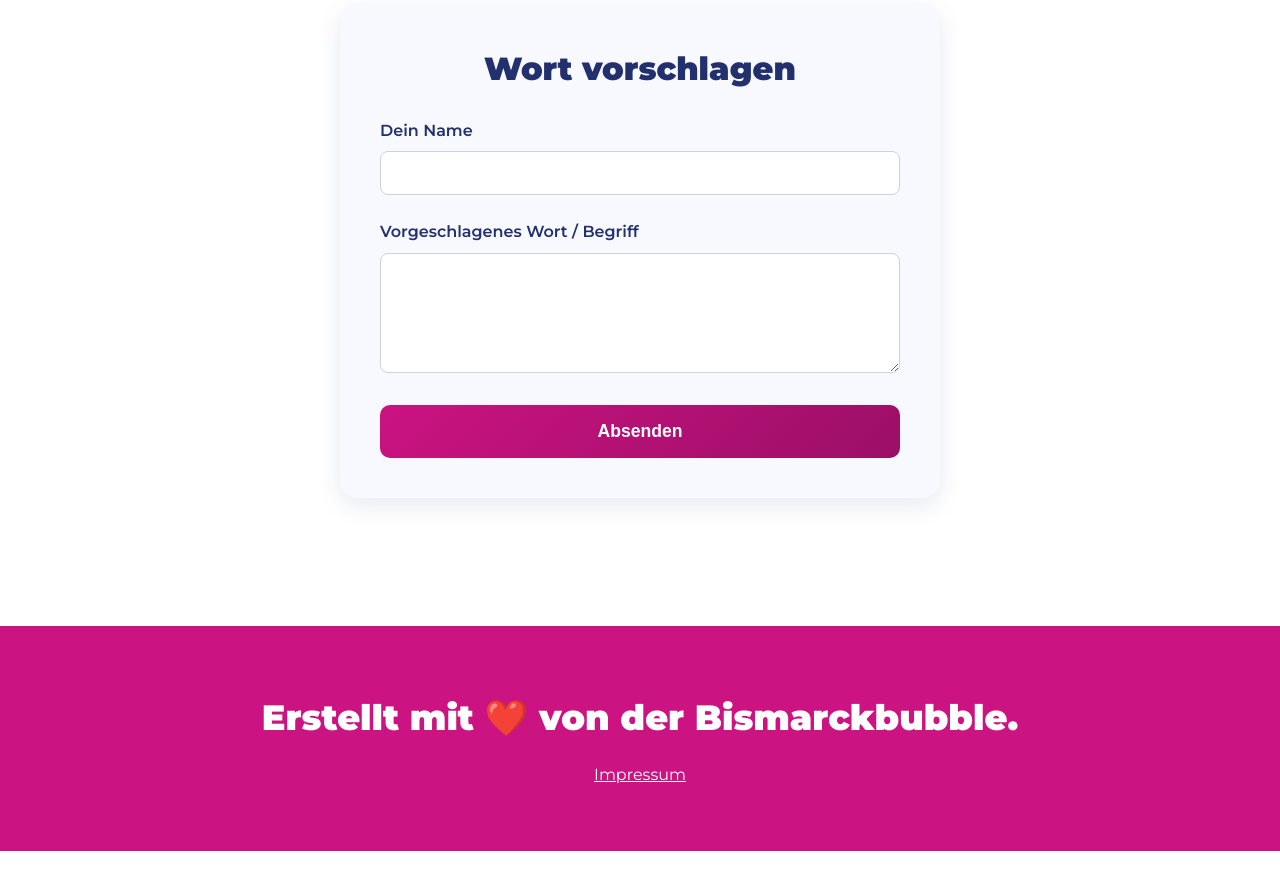
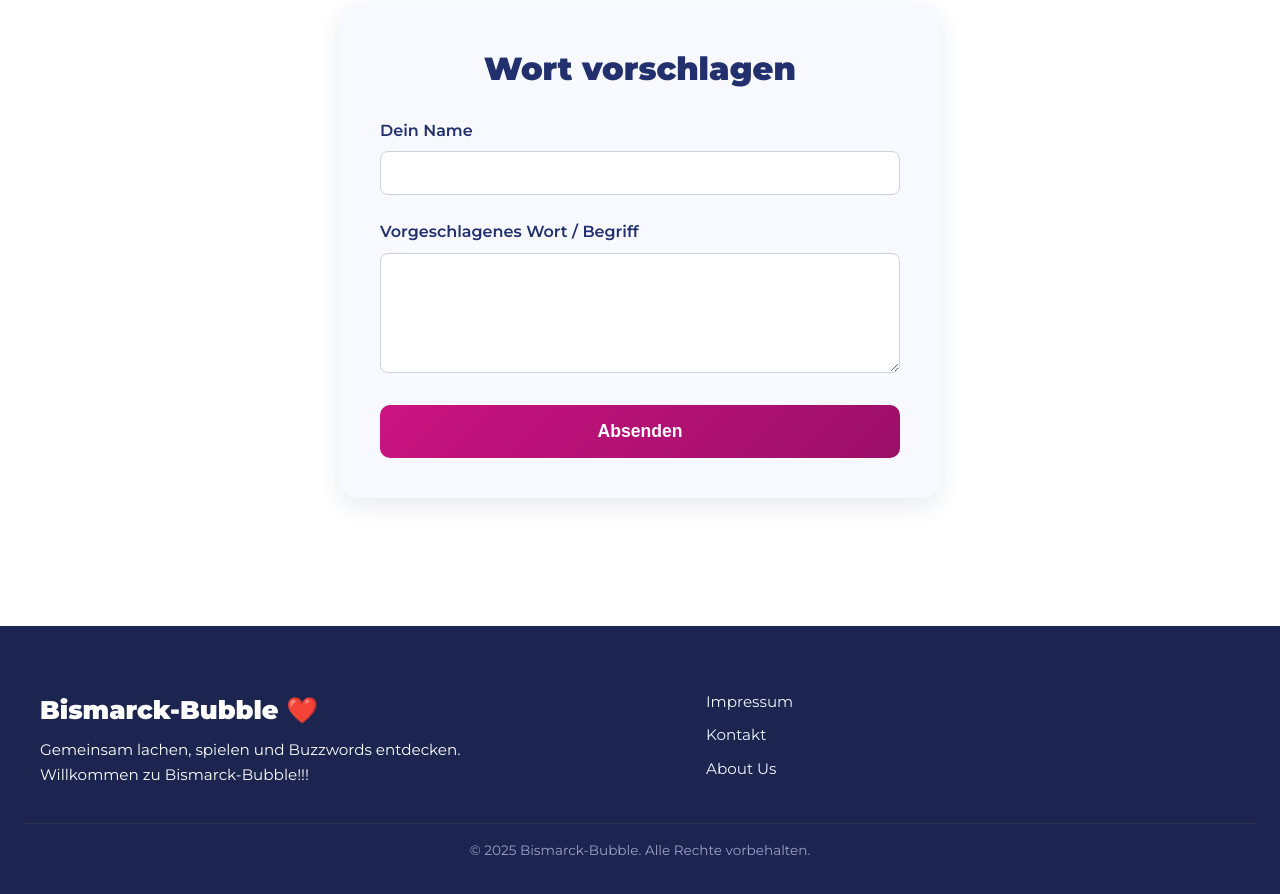
Before and after one commit to lflorian/bismarckbubble, a website: page index.html in a window 1280 px wide. Shown: the part 1122-2016 px from the top of the page. Before the commit the page ends 1973 px from the top, so only its background shows below. Drawn offline with Linux system fonts and the light colour scheme.

Commit message:
Update index.html

```diff
--- a/index.html
+++ b/index.html
@@ -12,10 +12,9 @@
   <link href="https://fonts.googleapis.com/css2?family=Montserrat:wght@400;600;700;900&display=swap" rel="stylesheet">
   <meta property="og:title" content="Bismarck-Bingo">
   <meta property="og:description" content="Spiele das Bismarck-Bingo mit über 50 Buzzwords und wachsenden Begriffen!">
-  <meta property="og:image" content="/social-preview.png">
+  <meta property="og:image" content="cus.png">
   <meta property="og:url" content="https://bismarckbubble.de">
   <meta property="og:type" content="website">
-  <meta name="theme-color" content="#22306d">
 
   <style>
     * {
@@ -197,29 +196,92 @@
       background: linear-gradient(135deg, #9b0f67, #7c0c57);
     }
 
-    footer {
-      background: #cb1381;
-      padding: 4rem 1rem;
-      text-align: center;
+.site-footer {
+  background: #1b254f;
+  color: #f2f4ff;
+  padding: 4rem 1.5rem 2rem;
+  font-size: 0.95rem;
+}
+
+.footer-container {
+  display: flex;
+  flex-wrap: wrap;
+  justify-content: space-between;
+  max-width: 1200px;
+  margin: 0 auto 2rem;
+  gap: 2rem;
+}
+
+.footer-left {
+  flex: 1 1 300px;
+}
+
+.footer-left h2 {
+  font-size: 1.6rem;
+  font-weight: 800;
+  margin-bottom: 0.5rem;
   color: #ffffff;
 }
 
-    footer h2 {
-      font-size: 2.2rem;
-      font-weight: 800;
-      margin-bottom: 1rem;
+.footer-left p {
+  color: #ffffff;
+  line-height: 1.6;
 }
 
-    footer a {
-      color: #fff;
-      font-size: 1rem;
-      text-decoration: underline;
-      transition: opacity 0.2s;
+.footer-right {
+  flex: 1 1 200px;
 }
 
-    footer a:hover {
-      opacity: 0.8;
+.footer-right ul {
+  list-style: none;
+  padding: 0;
 }
+
+.footer-right li {
+  margin-bottom: 0.6rem;
+}
+
+.footer-right a {
+  color: #f2f4ff;
+  text-decoration: none;
+  transition: opacity 0.3s;
+}
+
+.footer-right a:hover {
+  opacity: 0.75;
+  text-decoration: underline;
+}
+
+.footer-bottom {
+  text-align: center;
+  font-size: 0.85rem;
+  color: #9ba2c5;
+  border-top: 1px solid #2e324f;
+  padding-top: 1rem;
+}
+
+@media (max-width: 700px) {
+  .footer-container {
+    flex-direction: column;
+    align-items: flex-start;
+  }
+
+  .footer-left,
+  .footer-right {
+    width: 100%;
+  }
+
+  .footer-right ul {
+    display: flex;
+    flex-wrap: wrap;
+    gap: 1rem;
+  }
+
+  .footer-right li {
+    margin-bottom: 0.5rem;
+  }
+}
+
 
     @media (max-width: 600px) {
       .hero-title {
@@ -291,10 +353,25 @@
     </div>
   </section>
 
-  <footer>
-    <h2>Erstellt mit ❤️ von der Bismarckbubble.</h2>
-    <a href="impressum.html">Impressum</a>
+<footer class="site-footer">
+  <div class="footer-container">
+    <div class="footer-left">
+      <h2>Bismarck-Bubble ❤️</h2>
+      <p>Gemeinsam lachen, spielen und Buzzwords entdecken.<br>Willkommen zu Bismarck-Bubble!!!</p>
+    </div>
+    <div class="footer-right">
+      <ul>
+        <li><a href="/impressum">Impressum</a></li>
+        <li><a href="mailto:rundholz.hebezeuge-0r@icloud.com">Kontakt</a></li>
+        <li><a href="https://instagram.com/" target="_blank">About Us</a></li>
+      </ul>
+    </div>
+  </div>
+  <div class="footer-bottom">
+    <p>&copy; 2025 Bismarck-Bubble. Alle Rechte vorbehalten.</p>
+  </div>
 </footer>
+
 
   <script>
     document.getElementById('suggestion-form').addEventListener('submit', function(e) {
```
Lines whose indentation alone changed are shown as unchanged.
